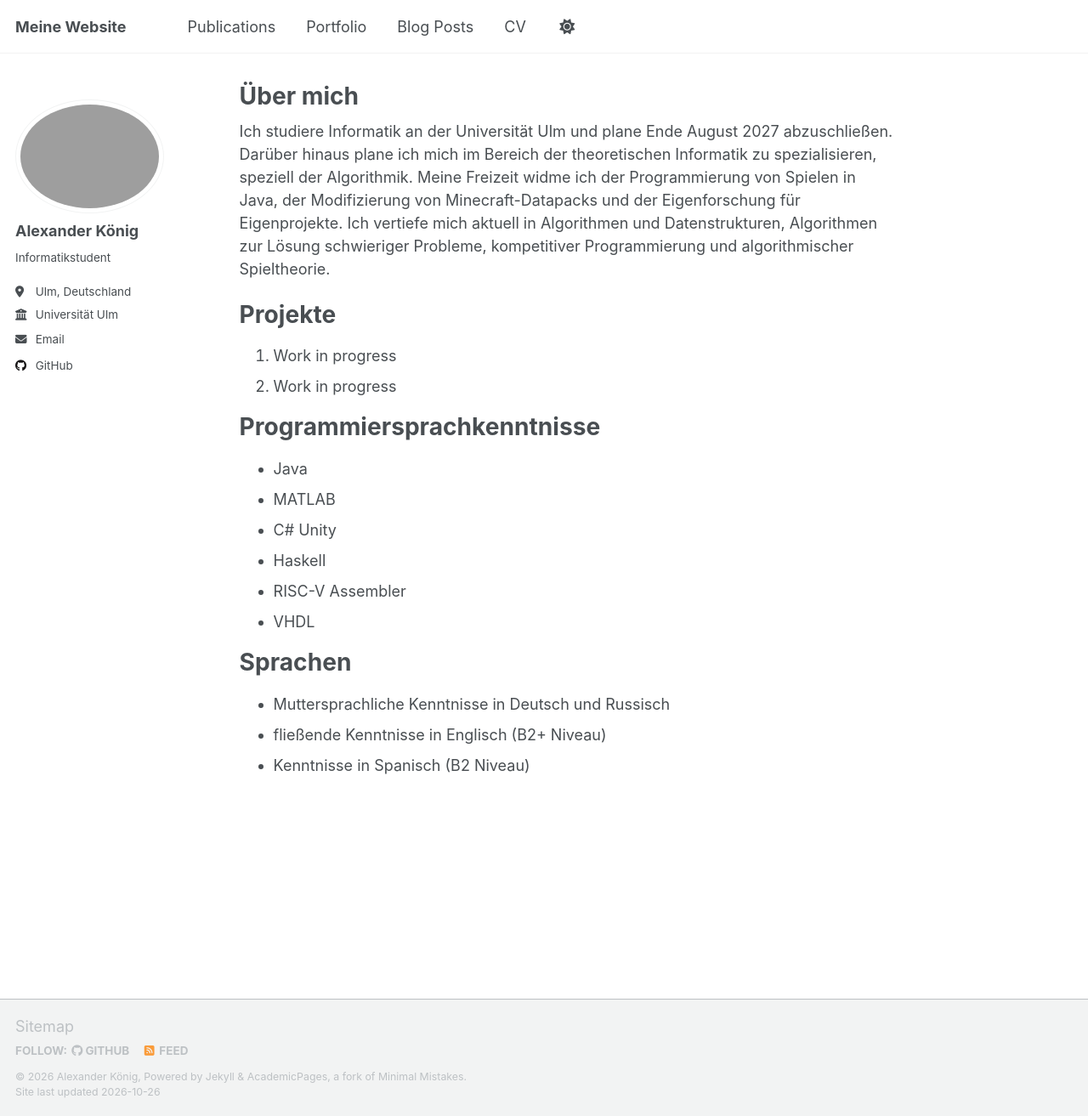
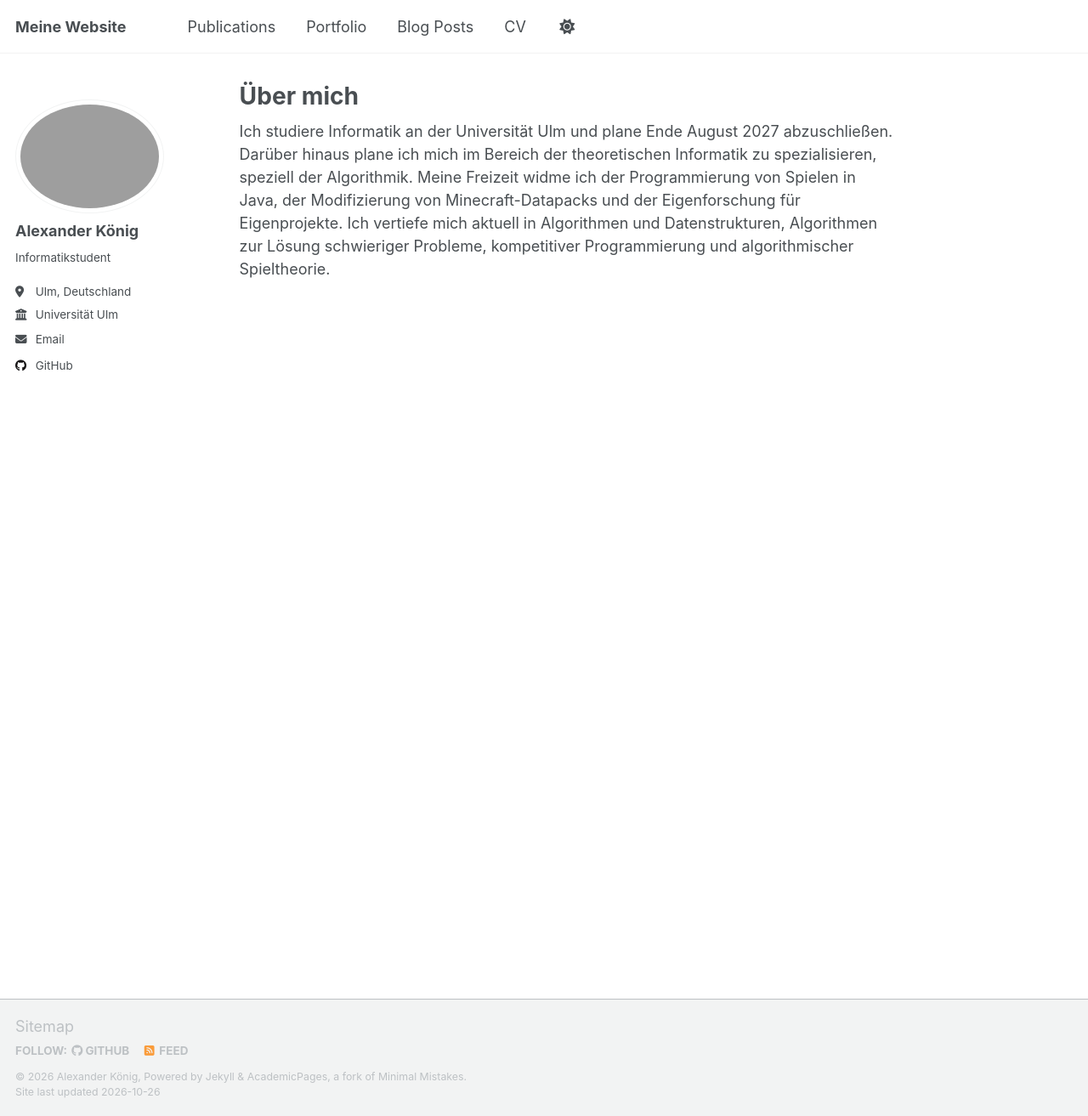
Before and after one commit to StoicAlexreal/stoicalexreal.github.io, a Jekyll site: the page built from _pages/about.md, in a window 1280 px wide and 1313 px high. Shown: the whole window at 85% size. Built offline with Jekyll 4.4.1, drawn with Linux system fonts in a browser that asks for light colours; a script that is not in the unit is left out.

Commit message:
Update about page by removing unnecessary sections
Removed sections about projects, programming languages, and language skills.

```diff
--- a/_pages/about.md
+++ b/_pages/about.md
@@ -8,28 +8,3 @@ redirect_from:
 ---
 
 Ich studiere Informatik an der Universität Ulm und plane Ende August 2027 abzuschließen. Darüber hinaus plane ich mich im Bereich der theoretischen Informatik zu spezialisieren, speziell der Algorithmik. Meine Freizeit widme ich der Programmierung von Spielen in Java, der Modifizierung von Minecraft-Datapacks und der Eigenforschung für Eigenprojekte. Ich vertiefe mich aktuell in Algorithmen und Datenstrukturen, Algorithmen zur Lösung schwieriger Probleme, kompetitiver Programmierung und algorithmischer Spieltheorie.
-
-Projekte
-======
-1. Work in progress
-1. Work in progress
-
-Programmiersprachkenntnisse
-======
-<ul>
-  <li>Java</li>
-  <li>MATLAB</li>
-  <li>C# Unity</li>
-  <li>Haskell</li>
-  <li>RISC-V Assembler</li>
-  <li>VHDL</li>
-
-</ul>
-
-Sprachen
-======
-<ul>
-  <li>Muttersprachliche Kenntnisse in Deutsch und Russisch</li>
-  <li>fließende Kenntnisse in Englisch (B2+ Niveau)</li>
-  <li>Kenntnisse in Spanisch (B2 Niveau)</li>
-</ul>
```
